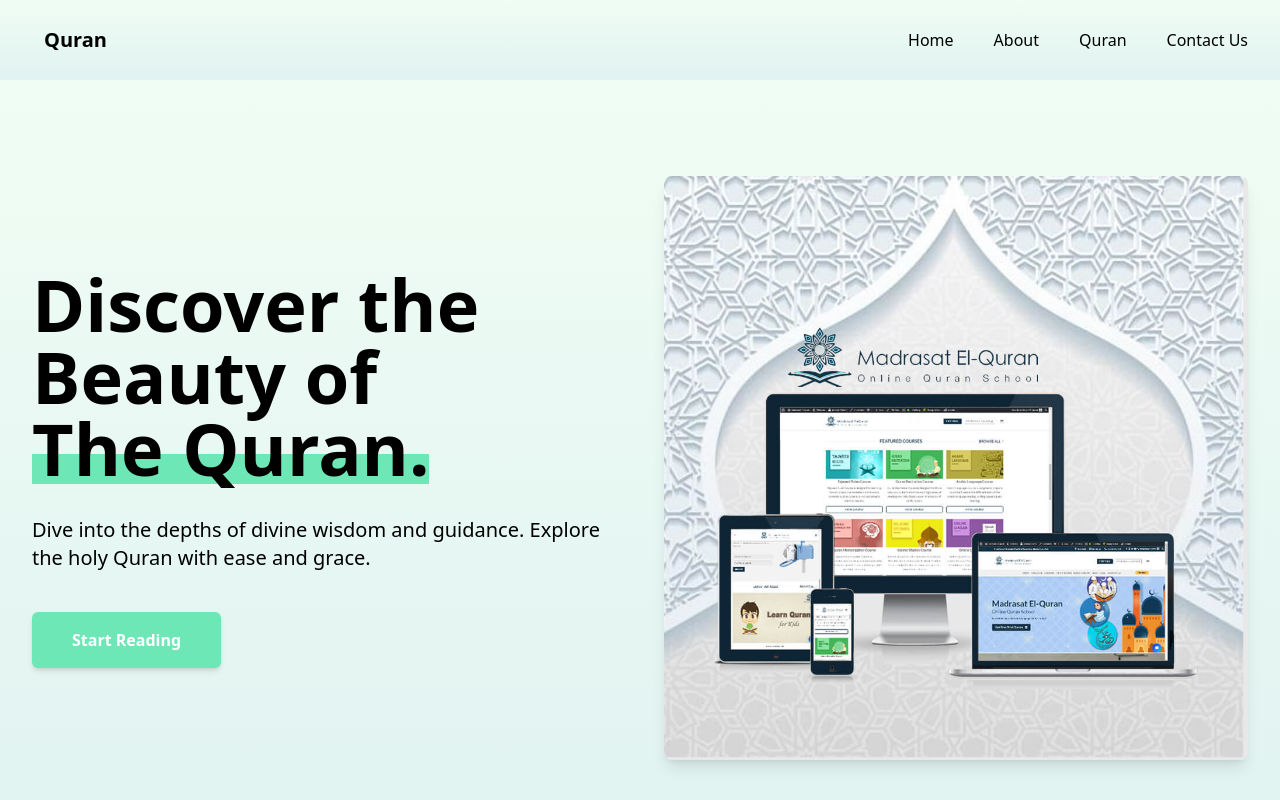
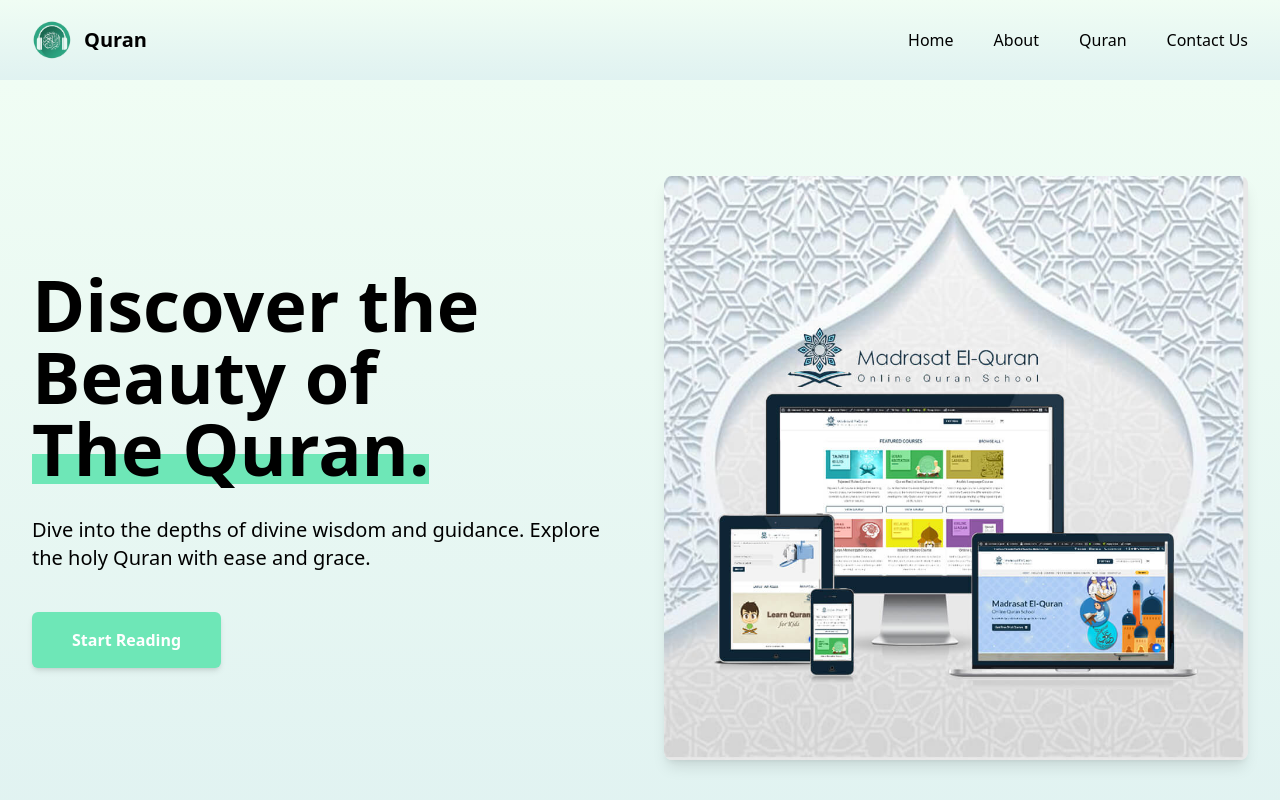
Before and after one commit to Abdinajib123/QuraanApp, a React (Vite) app: page / in a window 1280 px wide. Shown: the top 800 px of the page. Built offline with nearby package versions, Linux system fonts and the light colour scheme.

Commit message:
Update Header.jsx

```diff
--- a/src/components/header/Header.jsx
+++ b/src/components/header/Header.jsx
@@ -1,5 +1,6 @@
 import React from 'react';
 import { Link } from 'react-router-dom';
+import logo from '../../assets/logo.png';
 
 const Header = () => {
   return (
@@ -9,6 +10,11 @@ const Header = () => {
         <nav className="flex items-center justify-between h-16 lg:h-20">
           <div className="flex-shrink-0">
             <Link to="/" title="Home" className="flex items-center no-underline">
+               <img
+                className="w-auto h-8 lg:h-10"
+                src={logo}
+                alt="Logo"
+              />
 
               <span className="ml-3 text-xl font-bold text-black no-underline">Quran</span>
             </Link>
```
